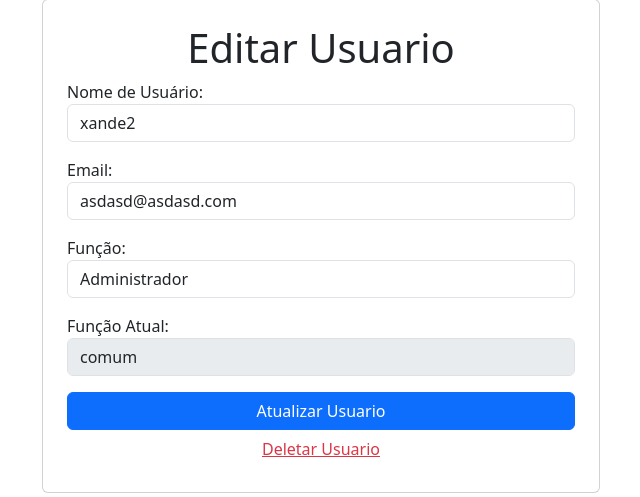
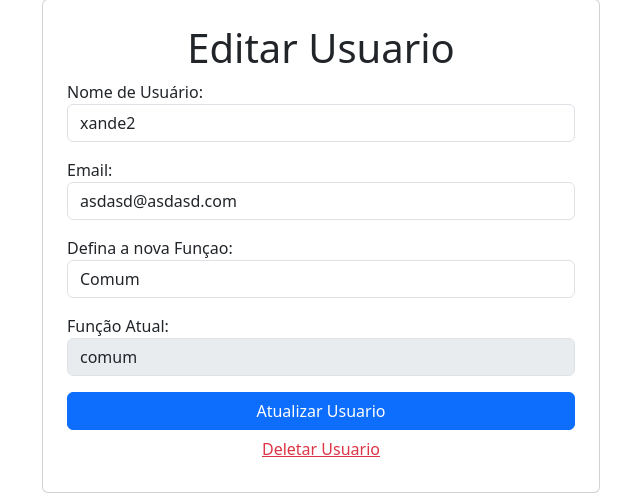
Before and after one commit to estudoalexandre/projeto-estoque-fecaf, a Flask app: page /editar_usuario_comum/3/ in a window 1280 px wide. Shown: the part 216-713 px from the top of the page, without its empty margins (319-959 px from the left). Run offline with Flask 3, Linux system fonts and the light colour scheme; a user stored in the database is signed in; data comes from the database, SQL or seed files in the repository; both versions use the stored data as it was after the commit; some libraries are stand-ins or nearby versions.

Commit message:
Correçao de bugs

```diff
--- a/app/templates/editar_usuario.html
+++ b/app/templates/editar_usuario.html
@@ -32,12 +32,13 @@
                 <input type="email" id="email" name="email" class="form-control" value="{{ usuario.email }}" required>
             </div>
             <div class="form-group mb-3">
-                <label for="status">Função:</label>
+                <label for="status">Defina a nova Funçao:</label>
                 <select id="nivel_funcao" name="nivel_funcao" class="form-control">
-                    <option value="administrador">Administrador</option>
-                    <option value="comum">Comum</option>
+                    <option value="administrador" {% if usuario.nivel_funcao == 'administrador' %}selected{% endif %}>Administrador</option>
+                    <option value="comum" {% if usuario.nivel_funcao == 'comum' %}selected{% endif %}>Comum</option>
                 </select>
             </div>
+
 
             <div class="form-group mb-3">
                 <label for="funcao">Função Atual:</label>
--- a/app/templates/listar_usuarios.html
+++ b/app/templates/listar_usuarios.html
@@ -1,6 +1,8 @@
 {% extends 'base.html' %}
 
-{% block title %}Listar Usuários{% endblock %}
+{% block title %}
+<title>Listar Usuários</title>
+{% endblock %}
 
 {% block content %}
 
```
Also changed, not shown: instance/db.sqlite3.
